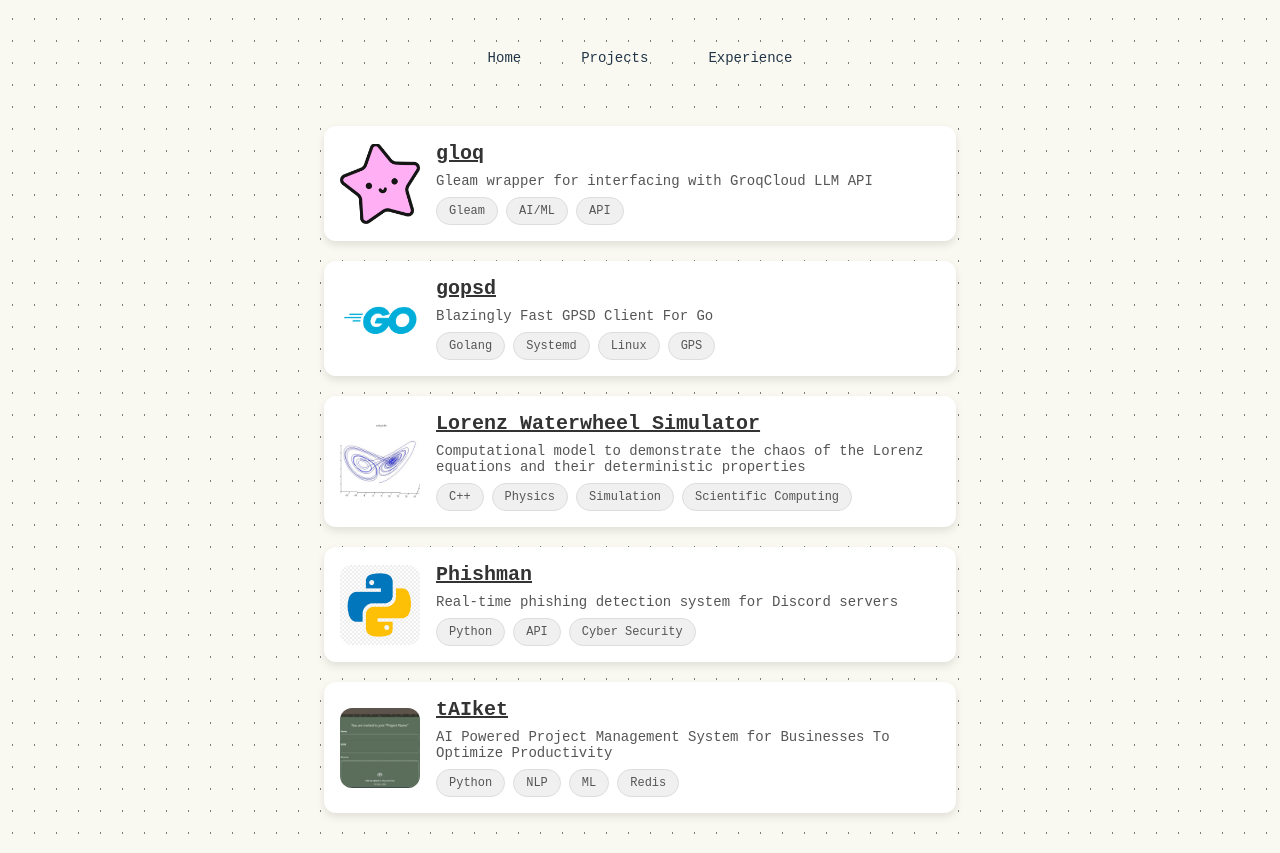
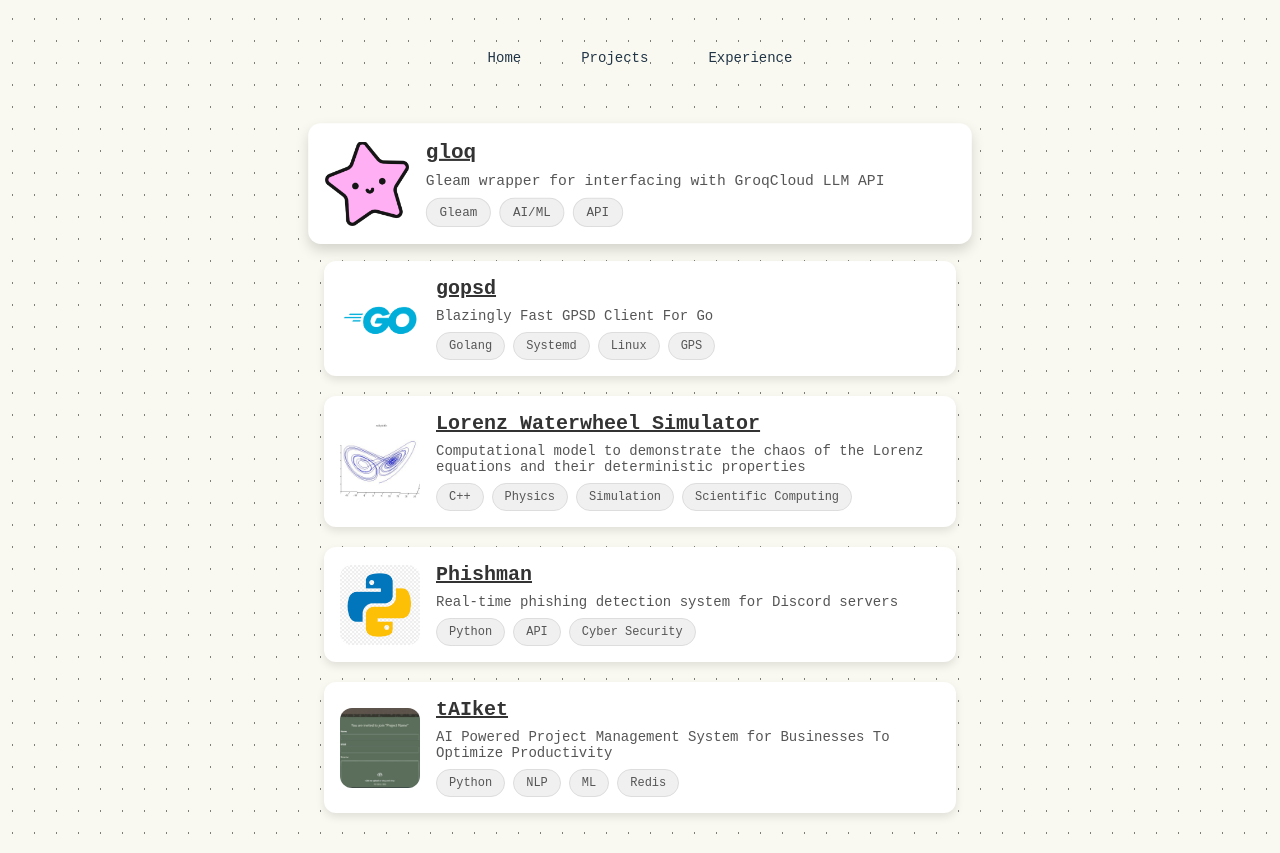
Before and after one commit to AryaanSheth/portfolio, a React (Vite) app: page /projects in a window 1280 px wide. In both pictures the pointer is over the element 640 px from the left and 183 px from the top of the page. Built offline with nearby package versions, Linux system fonts and the light colour scheme; a web font is replaced by a local one.

Commit message:
feat: list-card now animates on hover

```diff
--- a/src/components/List-Card/List-Card.css
+++ b/src/components/List-Card/List-Card.css
@@ -8,6 +8,14 @@
     width: 100%;
     max-width: 600px;
     align-items: center;
+    transition:
+        transform 0.2s ease,
+        box-shadow 0.2s ease;
+}
+
+.list-card:hover {
+    transform: scale(1.05);
+    box-shadow: 0 6px 12px rgba(0, 0, 0, 0.15);
 }
 
 .list-card-image {
```
Also changed, not shown: 1 other file (tests, documents, lock files or other folders).
